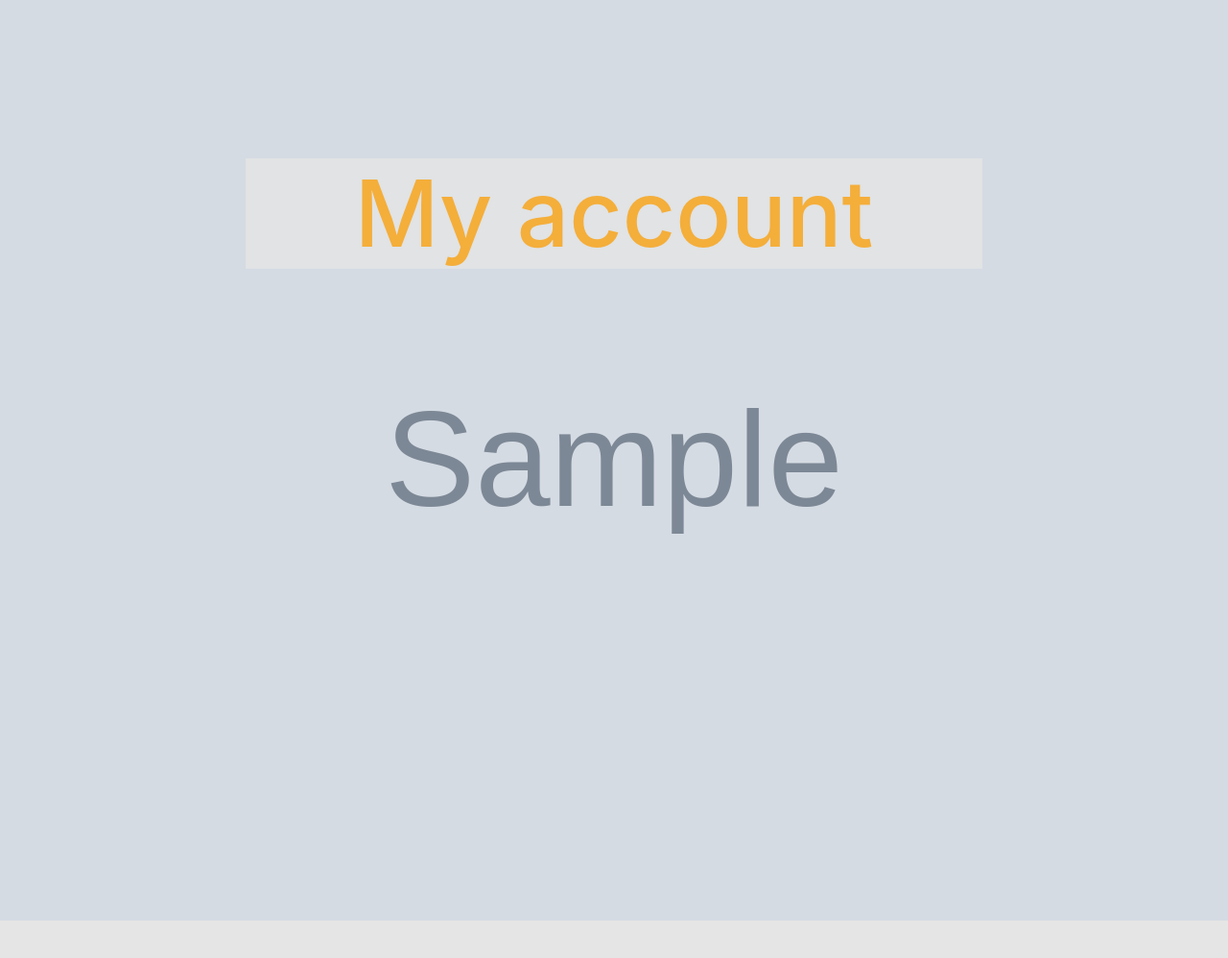
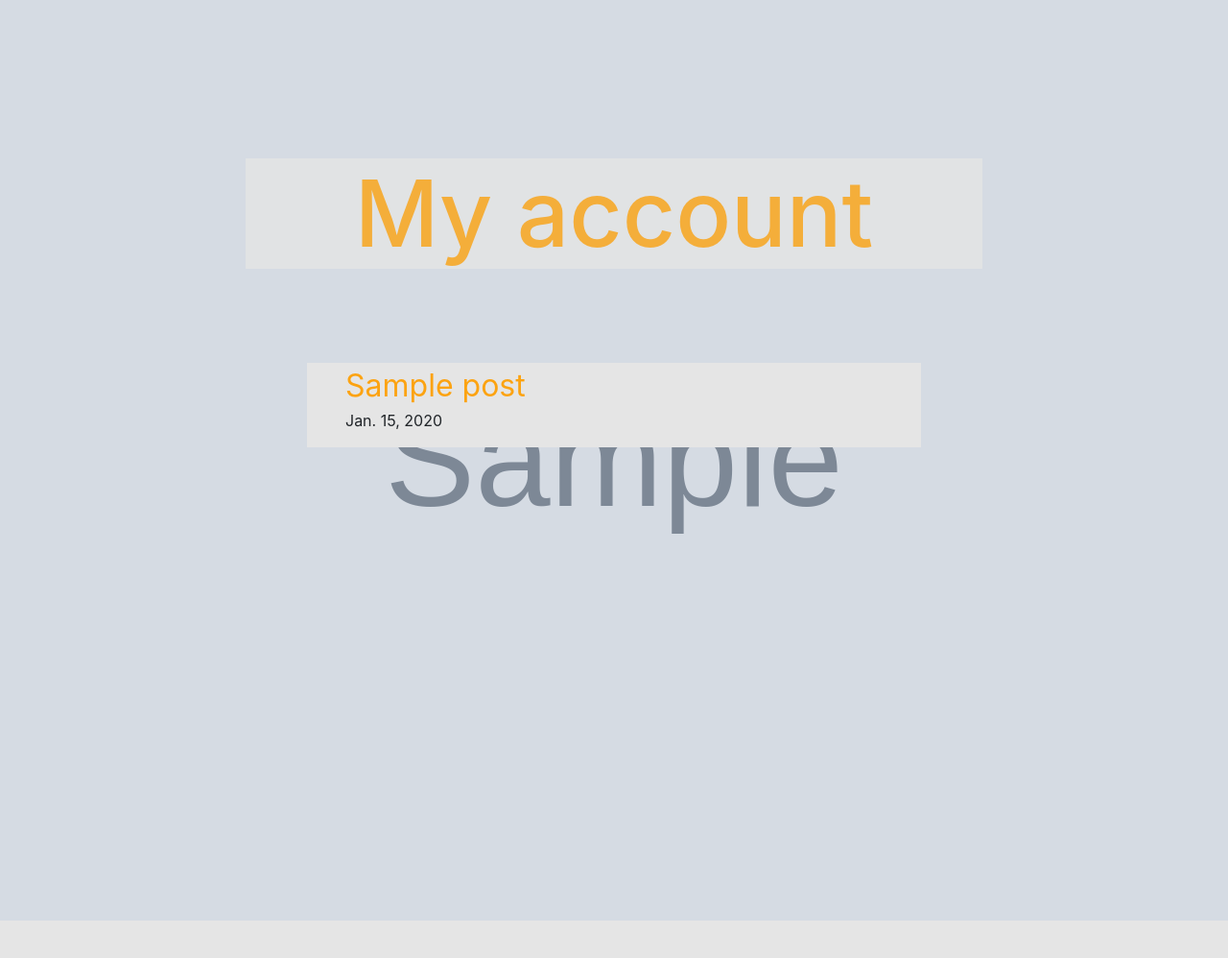
Before and after one commit to Chudopal/django_orange_blog, a Django app: page /feed/posts/1 in a window 1280 px wide. Shown: the part 49-1047 px from the top of the page at 96% size. Run offline with Django 3.2, Linux system fonts and the light colour scheme; a user stored in the database is signed in; tables that the repository leaves empty hold one stand-in row (values such as "Sample post"); grey boxes marked "Sample" are stand-in pictures; some libraries are stand-ins or nearby versions.

Commit message:
added posts

```diff
--- a/feed/templates/feed/my_account.html
+++ b/feed/templates/feed/my_account.html
@@ -8,20 +8,28 @@
 
 <img src="{{ profile.picture.url }}" class="image"/>
 
-{% if profile.posts.all %}
 
-    <ul>
-        {% for post in profile.posts.all %}
+<div class="account-posts">
+    {% if profile.posts.all %}
 
-            <li>
-                <a href='{% url 'post-detail' post.pk %}'>{{post}}</a> - {{post.date}}
-            </li>
+        <ul>
+            {% for post in profile.posts.all %}
 
-        {% endfor %}
-    </ul>
+                <div class="posts-name">
+                    <a href='{% url 'post-detail' post.pk %}'>{{post}}</a>
+                </div>
 
-{% endif %}
+                <div class='posts-date'>
+                    {{post.date}} </br>
+                </div>
 
+
+
+            {% endfor %}
+        </ul>
+
+    {% endif %}
+</div>
 
 <form action="" method="post">
     {% csrf_token %}
--- a/static/feed/css/styles.css
+++ b/static/feed/css/styles.css
@@ -19,9 +19,6 @@ a:active {
   color: rgb(252, 163, 17); /* Цвет активных ссылок */
  }
 
-
-
-
 .title{
   font-size: 600%;
   background-color: rgb(229, 229, 229);
@@ -41,3 +38,22 @@ a:active {
   top: 48px;
   z-index:1;
 }
+
+.account-posts{
+  background-color: rgb(229, 229, 229);
+  position: fixed;
+  top: 40%;
+  right: 25%;
+  width: 50%;
+  z-index:2;
+  opacity: 100%;
+}
+
+.posts-name{
+  font-size: 200%;
+}
+
+.posts-date{
+  position: relative;
+  top: 100%;
+}
```
